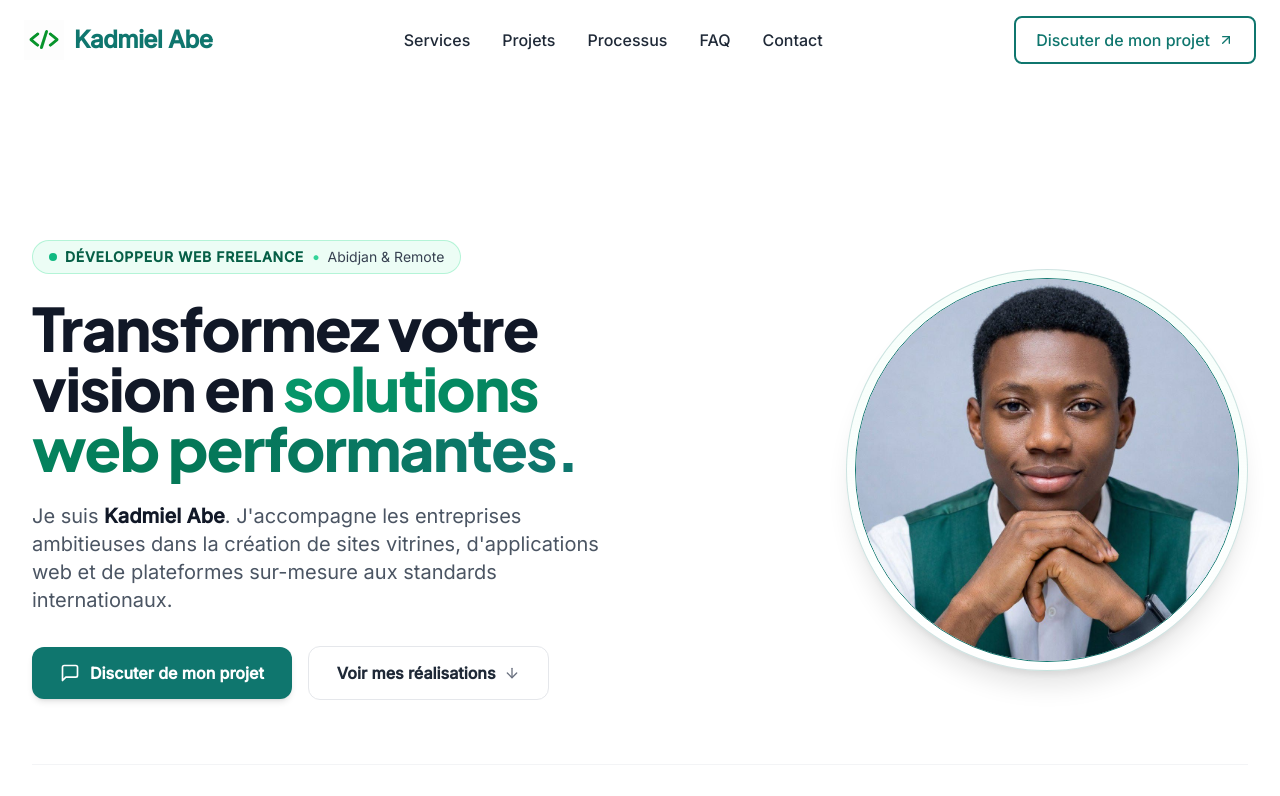
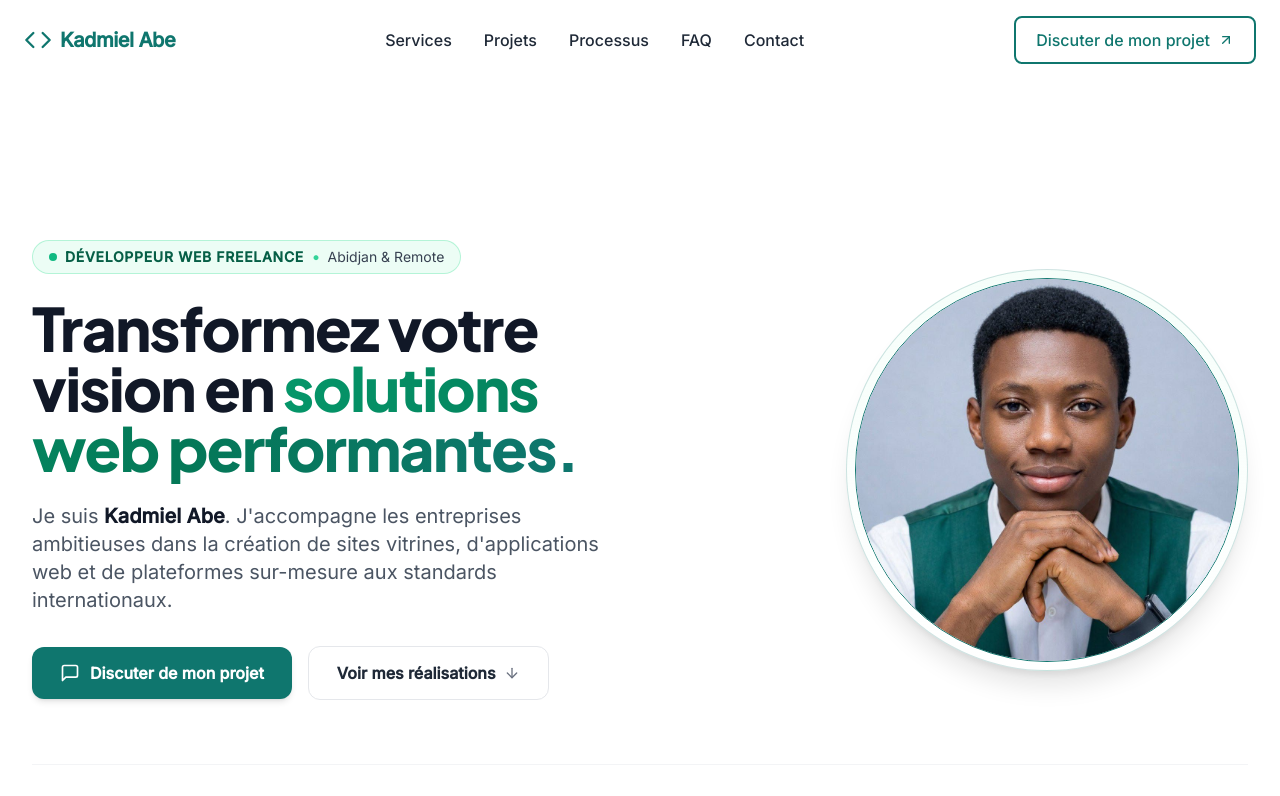
Before and after one commit to kadmiel-abe/kadmielabe, a Next.js app: page / in a window 1280 px wide. Shown: the top 796 px of the page. Built offline with nearby package versions, Linux system fonts and the light colour scheme.

Commit message:
fix: mise a jour du logo et du nom avec le composant Link de Next.js dans Navbar

```diff
--- a/components/Navbar.tsx
+++ b/components/Navbar.tsx
@@ -2,8 +2,8 @@
 
 import { useState } from "react";
 import { motion, AnimatePresence } from "framer-motion";
-import { Menu, X, ArrowUpRight } from "lucide-react";
-import Image from "next/image";
+import { Menu, X, ArrowUpRight, Code } from "lucide-react";
+import Link from "next/link";
 
 export default function Navbar() {
   const [mobileMenuOpen, setMobileMenuOpen] = useState(false);
@@ -19,21 +19,10 @@ export default function Navbar() {
   return (
     <header className="flex justify-between items-center w-full px-6 py-4 bg-white/80 backdrop-blur-md sticky top-0 z-50">
       {/* Zone Logo & Nom (à gauche) */}
-      <a href="#" className="group">
-        <div className="flex items-center gap-2.5">
-          <Image
-            src="/logo.png"
-            alt="Logo Kadmiel Abe"
-            width={40}
-            height={40}
-            className="h-9 sm:h-10 w-auto object-contain transition-transform group-hover:scale-105"
-            priority
-          />
-          <span className="text-xl sm:text-2xl font-extrabold text-[#0F766E] tracking-tight block">
-            Kadmiel Abe
-          </span>
-        </div>
-      </a>
+      <Link href="/" className="flex items-center gap-2 text-[#0F766E] hover:opacity-80 transition-opacity">
+        <Code className="w-7 h-7 font-bold" />
+        <span className="text-xl font-bold tracking-tight">Kadmiel Abe</span>
+      </Link>
 
       {/* Menu de navigation (au centre) */}
       <nav className="hidden md:flex items-center gap-8">
```
